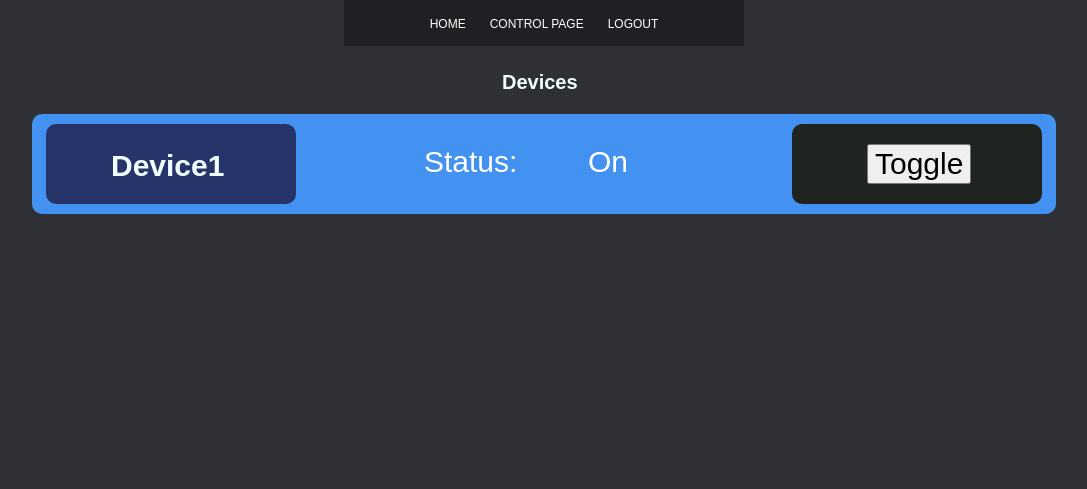
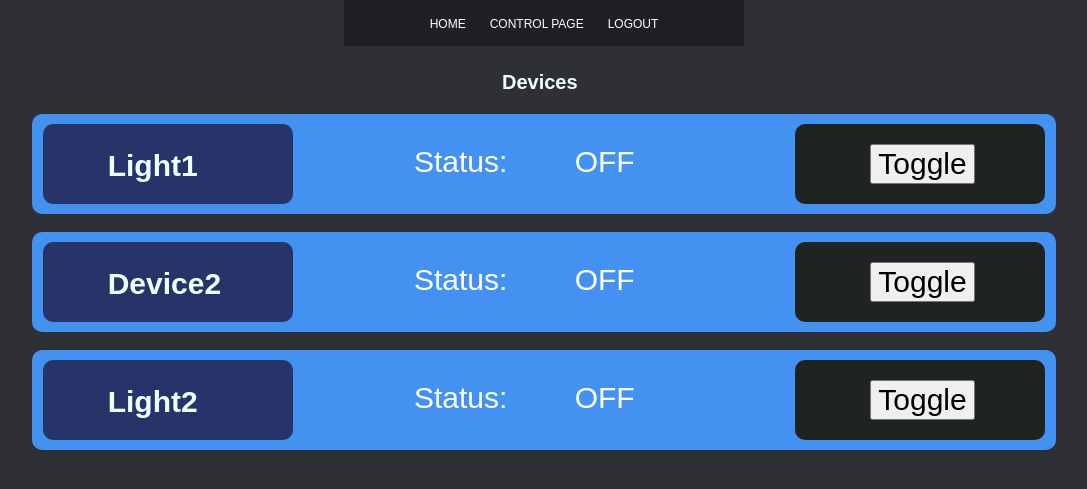
Before and after one commit to Sriramk34/VIT_IOT_Project, a Django app: template iotembedded/main/templates/main/control.html in a window 1280 px wide. Shown: the part 174-663 px from the top of the page, without its empty margins (96-1183 px from the left). Run offline with Django 4.2, Linux system fonts and the light colour scheme; the template is opened without the code that fills it: values that come from a table or form of the project are taken from there, others are empty; data comes from the database, SQL or seed files in the repository; both versions use the stored data as it was after the commit.

Commit message:
Core functionality without MQTT

```diff
--- a/iotembedded/main/templates/main/control.html
+++ b/iotembedded/main/templates/main/control.html
@@ -11,21 +11,29 @@
 
 {% block mainbody %}
     <h3 class="devices">Devices</h3>
+    {% for i in devices %}
     <div class="flex-container">
         <nav class="box1">
-            <h3>Device1</h3>
+            <h3>{{i.deviceName}}</h3>
         </nav>
         <nav class="box2">
             <p class="status">Status:</p>
         </nav>
         <nav>
-            <p class="onoff">On</p>
+            <p class="onoff">
+                {% if i.deviceStatus %}
+                    ON
+                {% else %}
+                    OFF
+                {% endif %}</p>
         </nav>
         <nav class="box3">
             <form method=POST>
                 {% csrf_token %}
-                <button type="submit" value="Device1" name="Toggle" class="toggle"> Toggle </button>
+                <button type="submit" value="{{i.deviceID}}" name="Toggle" class="toggle"> Toggle </button>
             </form>
         </nav>
     </div>
+    <br>
+    {% endfor %}
 {% endblock mainbody %}
```
Also changed, not shown: iotembedded/main/views.py (+13 -2 lines), iotembedded/db.sqlite3.
